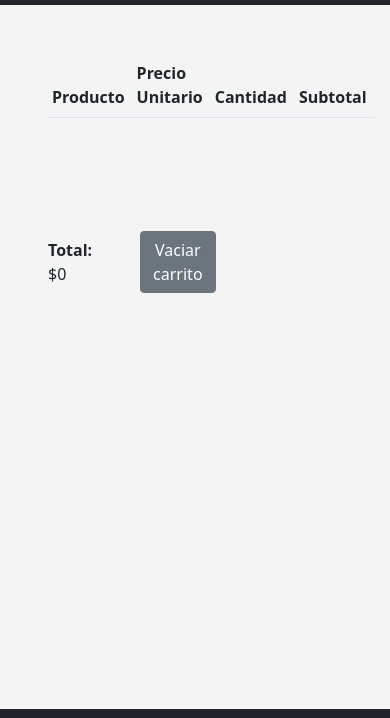
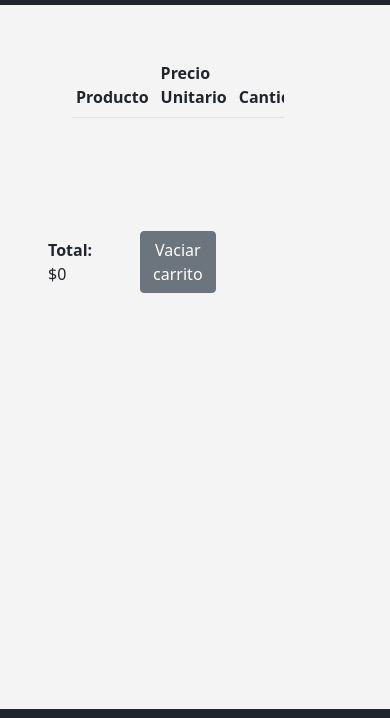
Before and after one commit to MartinAlejo/ProyectoFinal-Polese-JavaScript, a website: page pages/carrito.html in a window 390 px wide. Shown: the part 51-769 px from the top of the page. Drawn offline with nearby package versions, Linux system fonts and the light colour scheme; some packages are replaced by stand-ins of ours; a script that the page names is missing.

Commit message:
Ahora la tabla es mas responsive en dispositivos pequeños

```diff
--- a/pages/carrito.html
+++ b/pages/carrito.html
@@ -75,7 +75,7 @@
 
       <div class="row h-100 m-0">
 
-        <div class="col-8 p-5">
+        <div class="col-8 p-5 ms-4 ms-sm-0 table-responsive-sm">
           <table class="table table-hover">
             <thead>
               <tr>
```
